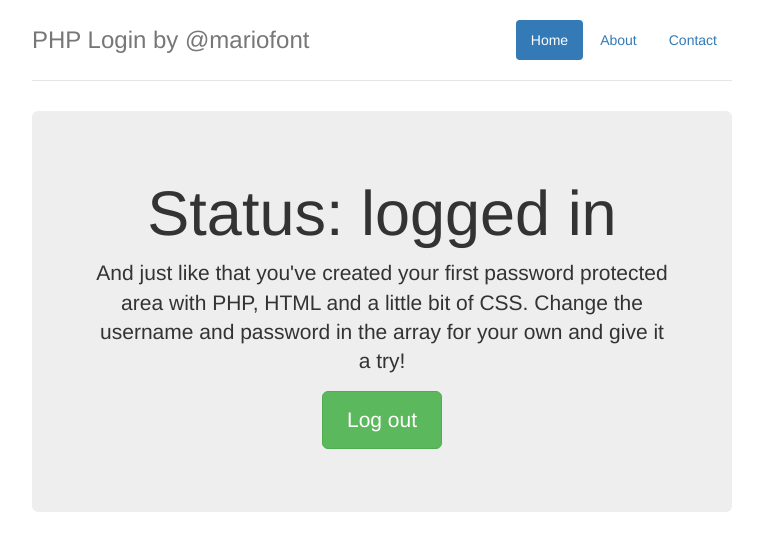
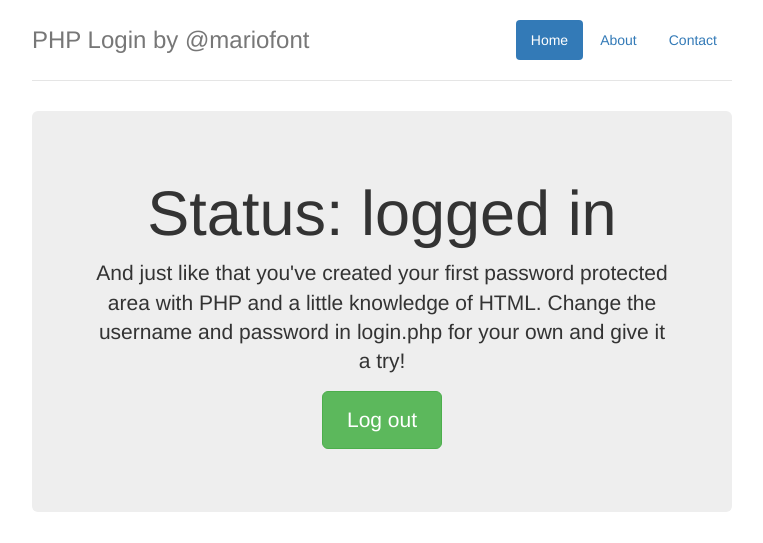
Before and after one commit to mariofont/PHP-Login, a PHP site: page / in a window 1280 px wide. Shown: the top 543 px of the page, without its empty margins (258-1021 px from the left). Run offline with PHP 8.4, Linux system fonts and the light colour scheme; the visitor is signed in with stand-in values (Sample User, id 1); some libraries are stand-ins or nearby versions.

Commit message:
Minor changes in text.

```diff
--- a/index.php
+++ b/index.php
@@ -36,7 +36,7 @@
 
       <div class="jumbotron">
         <h1>Status: logged in</h1>
-        <p class="lead">And just like that you've created your first password protected area with PHP, HTML and a little bit of CSS. Change the username and password in the array for your own and give it a try!</p>
+        <p class="lead">And just like that you've created your first password protected area with PHP and a little knowledge of HTML. Change the username and password in login.php for your own and give it a try!</p>
         <p><a class="btn btn-lg btn-success" href="logout.php" role="button">Log out</a></p>
       </div>
 
```
